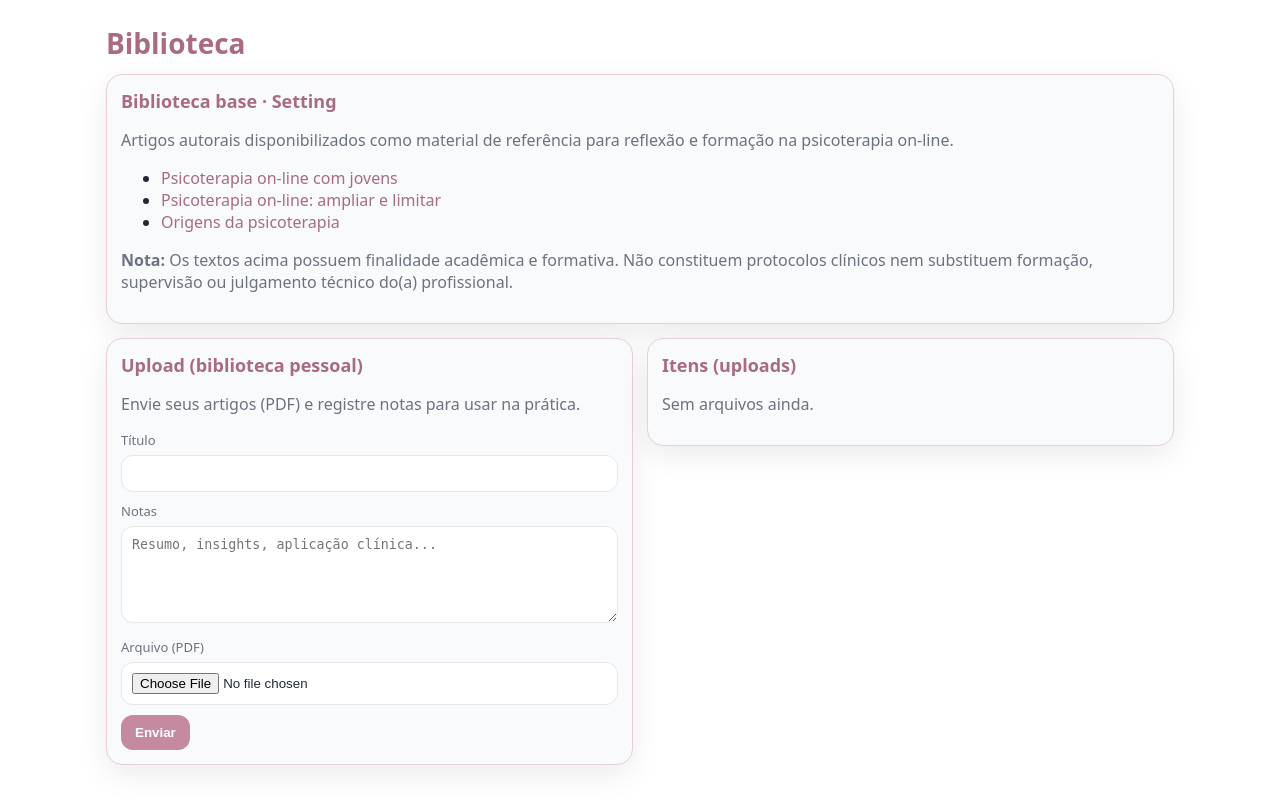
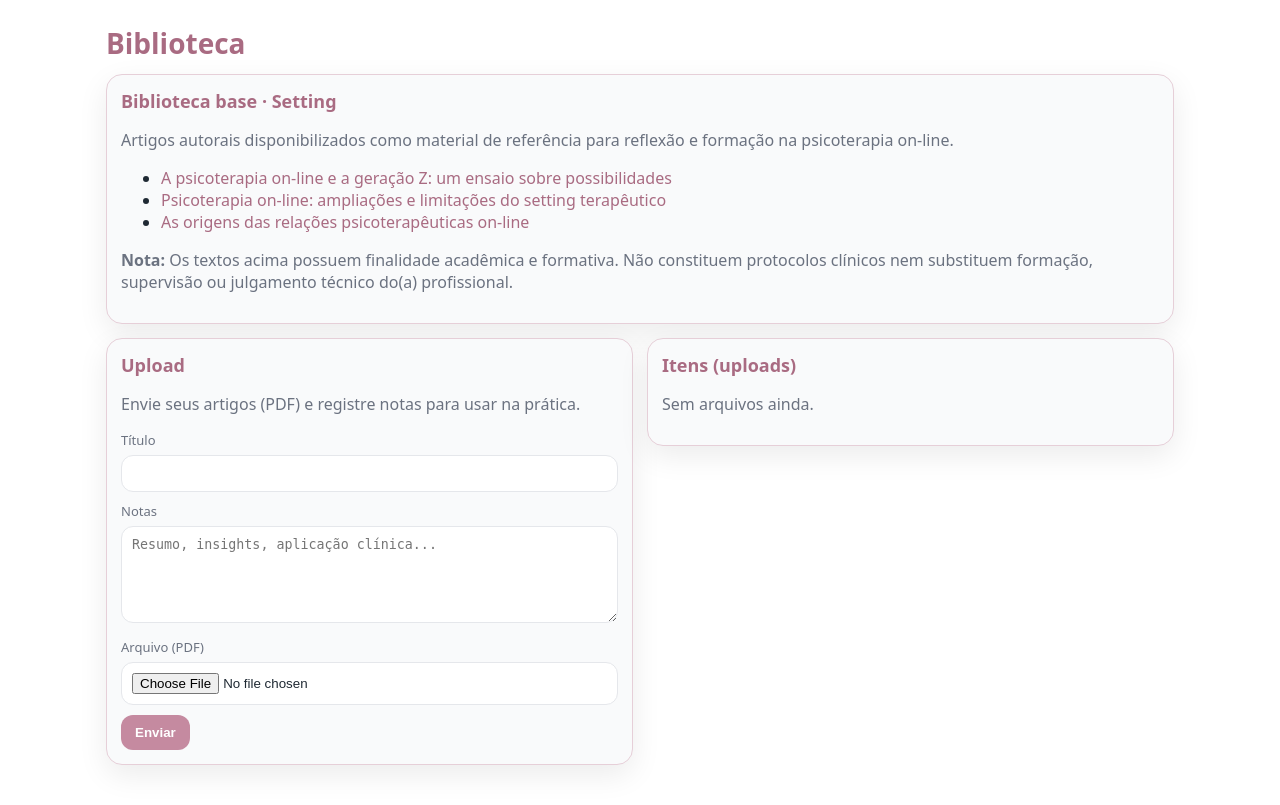
Before and after one commit to sabrinaandraderocha-cmyk/setting-psicoterapia-online, a FastAPI app: template app/templates/biblioteca.html in a window 1280 px wide. Shown: the part 51-856 px from the top of the page. Run offline with FastAPI, Linux system fonts and the light colour scheme; the template is opened without the code that fills it, so the values that code supplies are empty.

Commit message:
Update biblioteca.html

```diff
--- a/app/templates/biblioteca.html
+++ b/app/templates/biblioteca.html
@@ -11,17 +11,17 @@
     <ul>
       <li>
         <a href="/static/biblioteca_base/psicoterapia_online_jovens.pdf" target="_blank">
-          Psicoterapia on-line com jovens
+          A psicoterapia on-line e a geração Z: um ensaio sobre possibilidades
         </a>
       </li>
       <li>
         <a href="/static/biblioteca_base/psicoterapia_online_ampliar_limitar.pdf" target="_blank">
-          Psicoterapia on-line: ampliar e limitar
+          Psicoterapia on-line: ampliações e limitações do setting terapêutico
         </a>
       </li>
       <li>
         <a href="/static/biblioteca_base/origens_psicoterapia.pdf" target="_blank">
-          Origens da psicoterapia
+          As origens das relações psicoterapêuticas on-line
         </a>
       </li>
     </ul>
@@ -34,7 +34,7 @@
 
   <div class="grid2" style="margin-top:14px;">
     <div class="card">
-      <h2>Upload (biblioteca pessoal)</h2>
+      <h2>Upload</h2>
       <p class="muted">Envie seus artigos (PDF) e registre notas para usar na prática.</p>
 
       <form method="post" action="/biblioteca/upload" enctype="multipart/form-data">
```
